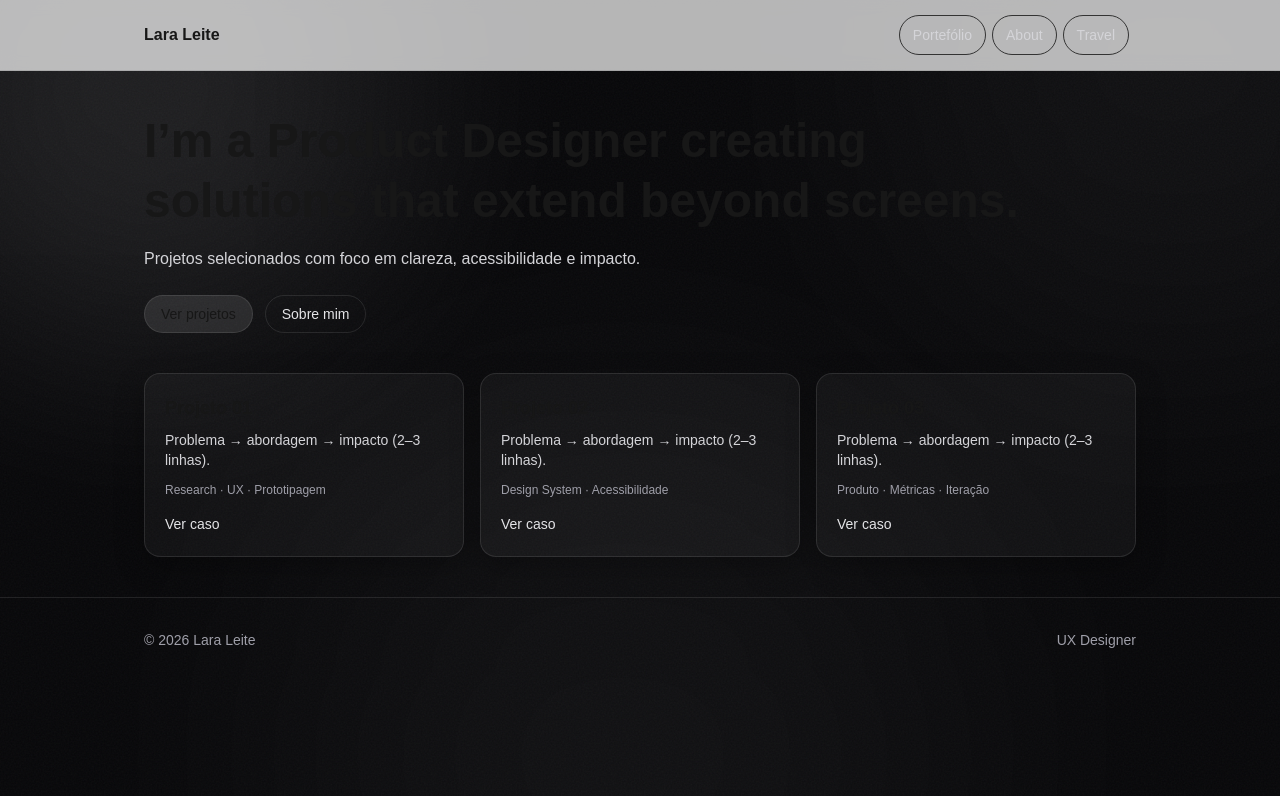
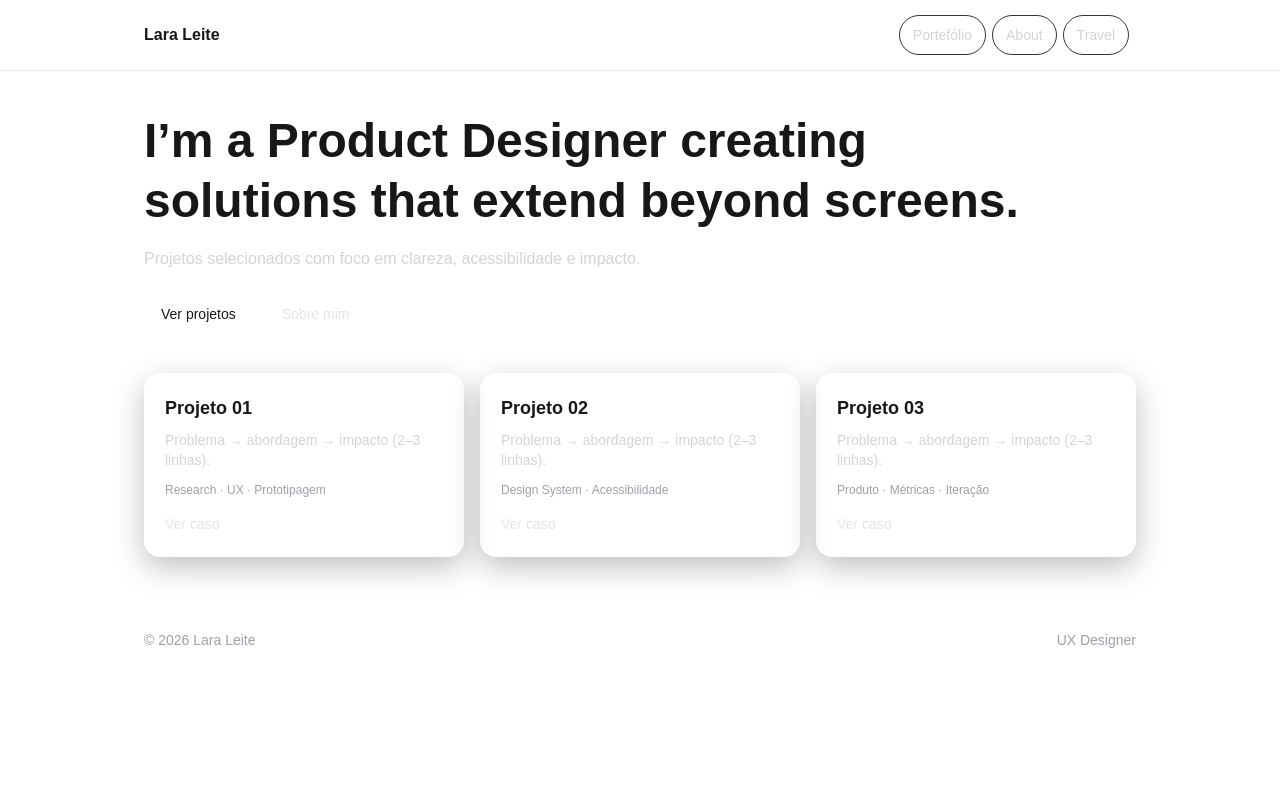
Before and after one commit to LaraLeite/portfolio, a Next.js app: page / in a window 1280 px wide. Shown: the top 796 px of the page. Built offline with nearby package versions, Linux system fonts and the light colour scheme; a web font is replaced by a local one.

Commit message:
Not animation background.tsx

```diff
--- a/app/background.tsx
+++ b/app/background.tsx
@@ -1,16 +1,9 @@
+
 export default function Background() {
   return (
-    <div aria-hidden="true" className="pointer-events-none fixed inset-0 -z-10 overflow-hidden">
-      <div className="absolute inset-0 bg-zinc-950" />
-
-      {/* glows animados (muito subtil) */}
-      <div className="bg-orb orb-1 absolute -top-40 left-[-10%] h-[520px] w-[520px] rounded-full bg-white/10 blur-[120px]" />
-      <div className="bg-orb orb-2 absolute -top-60 right-[-15%] h-[620px] w-[620px] rounded-full bg-white/5 blur-[140px]" />
-      <div className="bg-orb orb-3 absolute bottom-[-40%] left-[20%] h-[720px] w-[720px] rounded-full bg-white/5 blur-[160px]" />
-
-      {/* noise subtil */}
-      <div className="noise absolute inset-0 opacity-[0.06]" />
-      <div className="noise noise-anim absolute inset-0 opacity-[0.04]" />
-    </div>
+    <div
+      aria-hidden="true"
+      className="pointer-events-none fixed inset-0 -z-10 bg-background"
+    />
   );
 }
```
